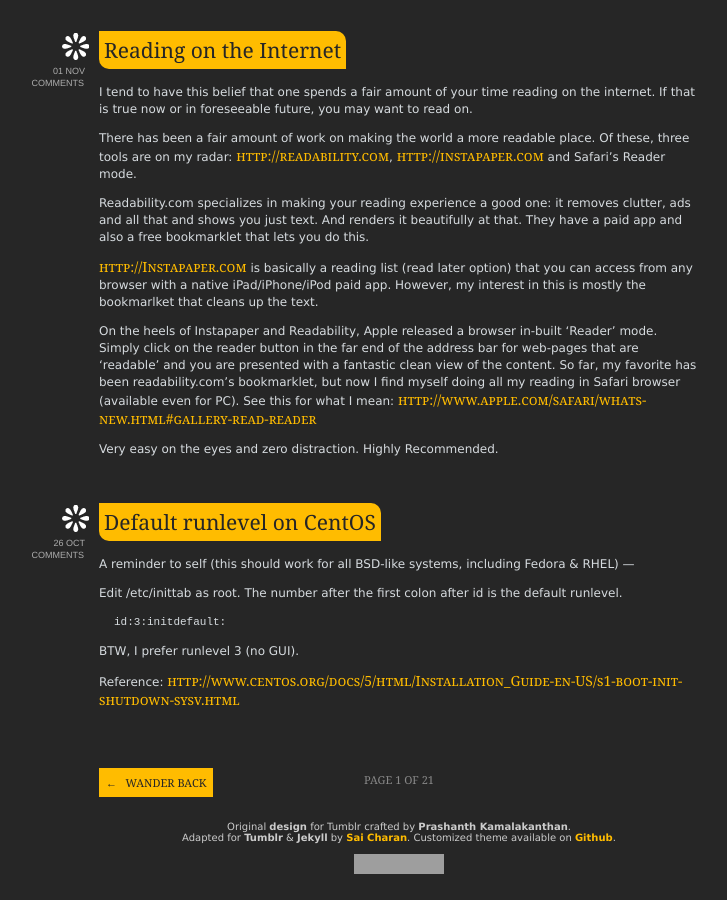
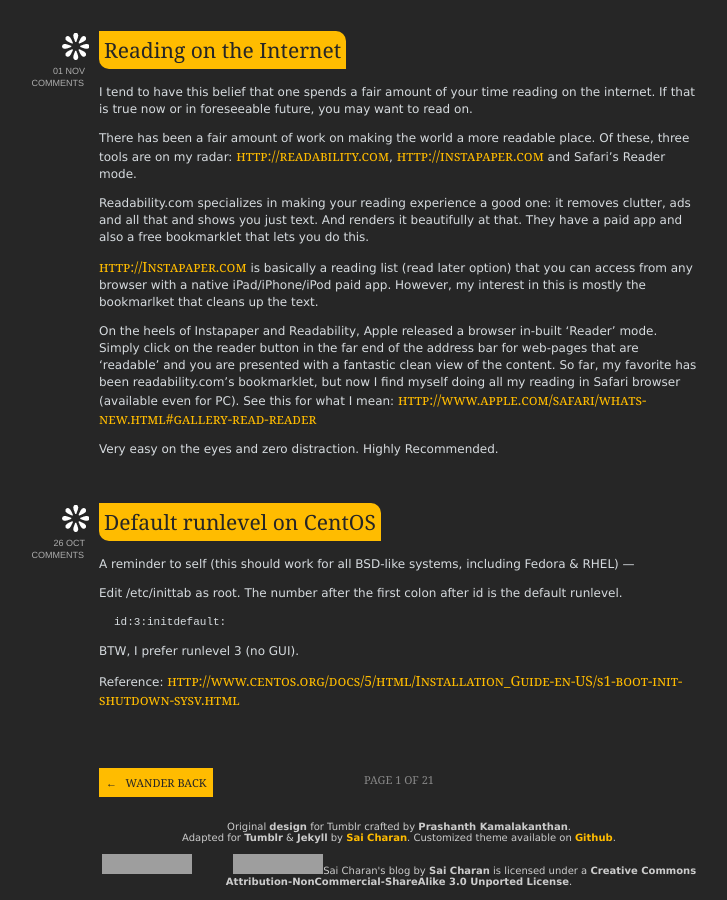
Before and after one commit to arjunasuresh3/scharan.github.com, a Jekyll site: the page built from index.html, in a window 1280 px wide and 900 px high, scrolled down 1038 px. Shown: the whole window, without its empty margins (381-1108 px from the left). Built offline with Jekyll 4.4.1, drawn with Linux system fonts in a browser that asks for light colours; nearby versions of some CDN libraries; Markdown is read by kramdown in place of the engine named in the settings; the list of posts is cut into pages by our own code; comment, search, counter and statistics services are not loaded; a style sheet for code colours, icons or effects is not loaded; grey boxes are pictures that could not be loaded.

Commit message:
Testing license footer.

```diff
--- a/README.textile
+++ b/README.textile
@@ -13,3 +13,5 @@
 The content of _posts are my own. The rest of the content here is derived work and distributed as under the CC BY-NC 3.0 "license.":http://creativecommons.org/licenses/by-nc/3.0/ You are allowed to modify the templates and use them, but ensure attribution stays.
 
 Comments and feedback welcome at the 'announcement' post: "http://saicharan.in/blog/2011/08/24/static-blog-using-jekyll/":http://saicharan.in/blog/2011/08/24/static-blog-using-jekyll/ and high-level overview of what it takes to run a static blog is in the "Colophon":http://saicharan.in/blog/colophon.html
+
+License generated using ("this specification":https://creativecommons.org/choose/results-one?q_1=2&q_1=1&field_commercial=n&field_derivatives=sa&field_jurisdiction=&field_format=Text&field_worktitle=Sai+Charan%27s+blog&field_attribute_to_name=Sai+Charan&field_attribute_to_url=http%3A%2F%2Fsaicharan.in%2F&field_sourceurl=&field_morepermissionsurl=&lang=en_US&n_questions=3).
--- a/_includes/bottom.html
+++ b/_includes/bottom.html
@@ -10,7 +10,8 @@
 <br />
 
 {% include mixpanel-footer.html %}
-
+&nbsp; &nbsp; &nbsp;
+{% include license-footer.html %}
 <!-- </td> -->
 <!-- <td align='right'> -->
 <!-- </td> -->
--- /dev/null
+++ b/_includes/license-footer.html
@@ -0,0 +1 @@
+<a rel="license" href="http://creativecommons.org/licenses/by-nc-sa/3.0/"><img alt="Creative Commons License" style="border-width:0" src="http://i.creativecommons.org/l/by-nc-sa/3.0/88x31.png" /></a><span xmlns:dct="http://purl.org/dc/terms/" href="http://purl.org/dc/dcmitype/Text" property="dct:title" rel="dct:type">Sai Charan&#39;s blog</span> by <a xmlns:cc="http://creativecommons.org/ns#" href="http://saicharan.in/" property="cc:attributionName" rel="cc:attributionURL">Sai Charan</a> is licensed under a <a rel="license" href="http://creativecommons.org/licenses/by-nc-sa/3.0/">Creative Commons Attribution-NonCommercial-ShareAlike 3.0 Unported License</a>.
--- a/_includes/mixpanel-footer.html
+++ b/_includes/mixpanel-footer.html
@@ -1 +1,2 @@
 <a href="https://mixpanel.com/f/partner"><img src="https://mixpanel.com/site_media/images/partner/badge_blue.png" alt="Real Time Web Analytics" /></a>
+&nbsp; &nbsp; &nbsp;
```
